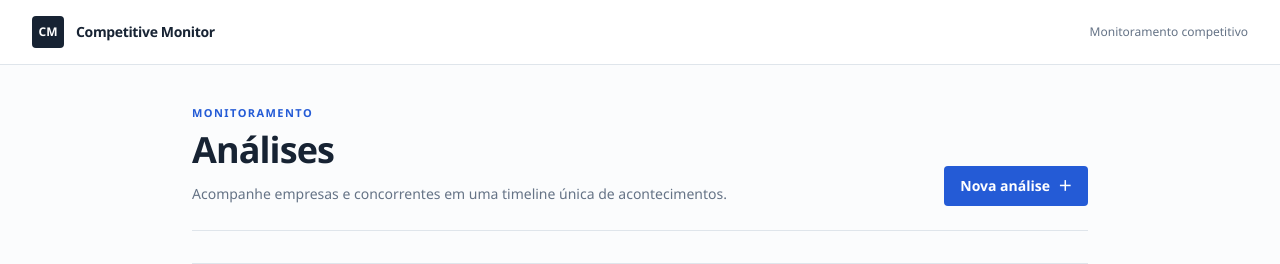
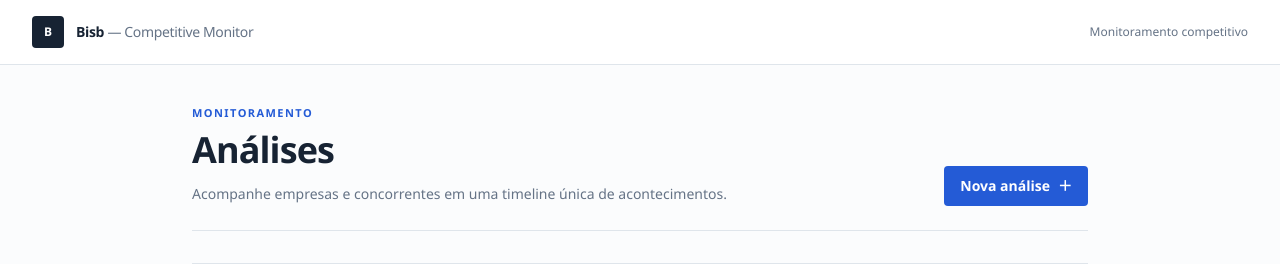
Before and after one commit to bisb-inc/bisb, a Python web app: template backend/app/web/templates/analyses.html in a window 1280 px wide. Shown: the top 264 px of the page. Run offline with Jinja, Linux system fonts and the light colour scheme; the template is opened without the code that fills it, so the values that code supplies are empty; style sheets or scripts are compiled from the project's sources.

Commit message:
feat: apply Bisb — Competitive Monitor branding
Bisb is the product name and Competitive Monitor the module delivered
in this MVP. Update the Web UI header, page titles and the default
APP_NAME (OpenAPI title) in config, Compose and .env.example. Internal
names, routes, entities and providers are unchanged.

Co-Authored-By: Claude Opus 5.5 (1M context) <noreply@anthropic.com>

```diff
--- a/backend/app/core/config.py
+++ b/backend/app/core/config.py
@@ -15,7 +15,7 @@ class Settings(BaseSettings):
         hide_input_in_errors=True,
     )
 
-    app_name: str = "Competitive Monitor"
+    app_name: str = "Bisb — Competitive Monitor"
     environment: str = "development"
     database_url: SecretStr
     gnews_api_key: SecretStr | None = None
--- a/backend/app/web/templates/analyses.html
+++ b/backend/app/web/templates/analyses.html
@@ -1,5 +1,5 @@
 {% extends "base.html" %}
-{% block title %}Análises · Competitive Monitor{% endblock %}
+{% block title %}Análises · Bisb — Competitive Monitor{% endblock %}
 {% block content %}
 <section class="mx-auto max-w-4xl" aria-labelledby="page-title">
   <header class="mb-8 flex flex-wrap items-end justify-between gap-5 border-b border-line pb-6">
--- a/backend/app/web/templates/base.html
+++ b/backend/app/web/templates/base.html
@@ -4,7 +4,7 @@
     <meta charset="utf-8">
     <meta name="viewport" content="width=device-width, initial-scale=1">
     <meta name="color-scheme" content="light">
-    <title>{% block title %}Competitive Monitor{% endblock %}</title>
+    <title>{% block title %}Bisb — Competitive Monitor{% endblock %}</title>
     <link rel="stylesheet" href="{{ url_for('static', path='/css/app.css') }}">
     <script defer src="{{ url_for('static', path='/js/htmx.min.js') }}"></script>
     <script defer src="{{ url_for('static', path='/js/app.js') }}"></script>
@@ -14,8 +14,8 @@
     <header class="border-b border-line bg-white">
       <div class="mx-auto flex h-16 max-w-7xl items-center justify-between px-5 lg:px-8">
         <a href="/ui/analyses" class="flex items-center gap-3 rounded-sm focus-visible:outline-2 focus-visible:outline-offset-4 focus-visible:outline-accent">
-          <span class="grid size-8 place-items-center rounded-sm bg-ink text-xs font-bold text-white" aria-hidden="true">CM</span>
-          <span class="text-sm font-semibold tracking-tight">Competitive Monitor</span>
+          <span class="grid size-8 place-items-center rounded-sm bg-ink text-xs font-bold text-white" aria-hidden="true">B</span>
+          <span class="text-sm font-semibold tracking-tight">Bisb <span class="font-normal text-muted">— Competitive Monitor</span></span>
         </a>
         {% if analysis is defined and analysis %}
           <a href="/ui/analyses" class="text-sm text-muted hover:text-ink">Análises</a>
--- a/backend/app/web/templates/wizard.html
+++ b/backend/app/web/templates/wizard.html
@@ -1,5 +1,5 @@
 {% extends "base.html" %}
-{% block title %}Nova análise · Competitive Monitor{% endblock %}
+{% block title %}Nova análise · Bisb — Competitive Monitor{% endblock %}
 {% block content %}
 <section class="mx-auto max-w-2xl" aria-labelledby="wizard-title">
   <a href="/ui/analyses" class="text-sm text-muted hover:text-ink">← Voltar às análises</a>
--- a/backend/compose.yaml
+++ b/backend/compose.yaml
@@ -32,7 +32,7 @@ services:
       context: .
       dockerfile: Dockerfile
     environment:
-      APP_NAME: ${APP_NAME:-Competitive Monitor}
+      APP_NAME: ${APP_NAME:-Bisb — Competitive Monitor}
       ENVIRONMENT: ${ENVIRONMENT:-development}
       LOG_LEVEL: ${LOG_LEVEL:-INFO}
       DATABASE_URL: postgresql+psycopg://${POSTGRES_USER}:${POSTGRES_PASSWORD}@db:5432/${POSTGRES_DB}
```
Also changed, not shown: backend/README.md, 1 other file.
